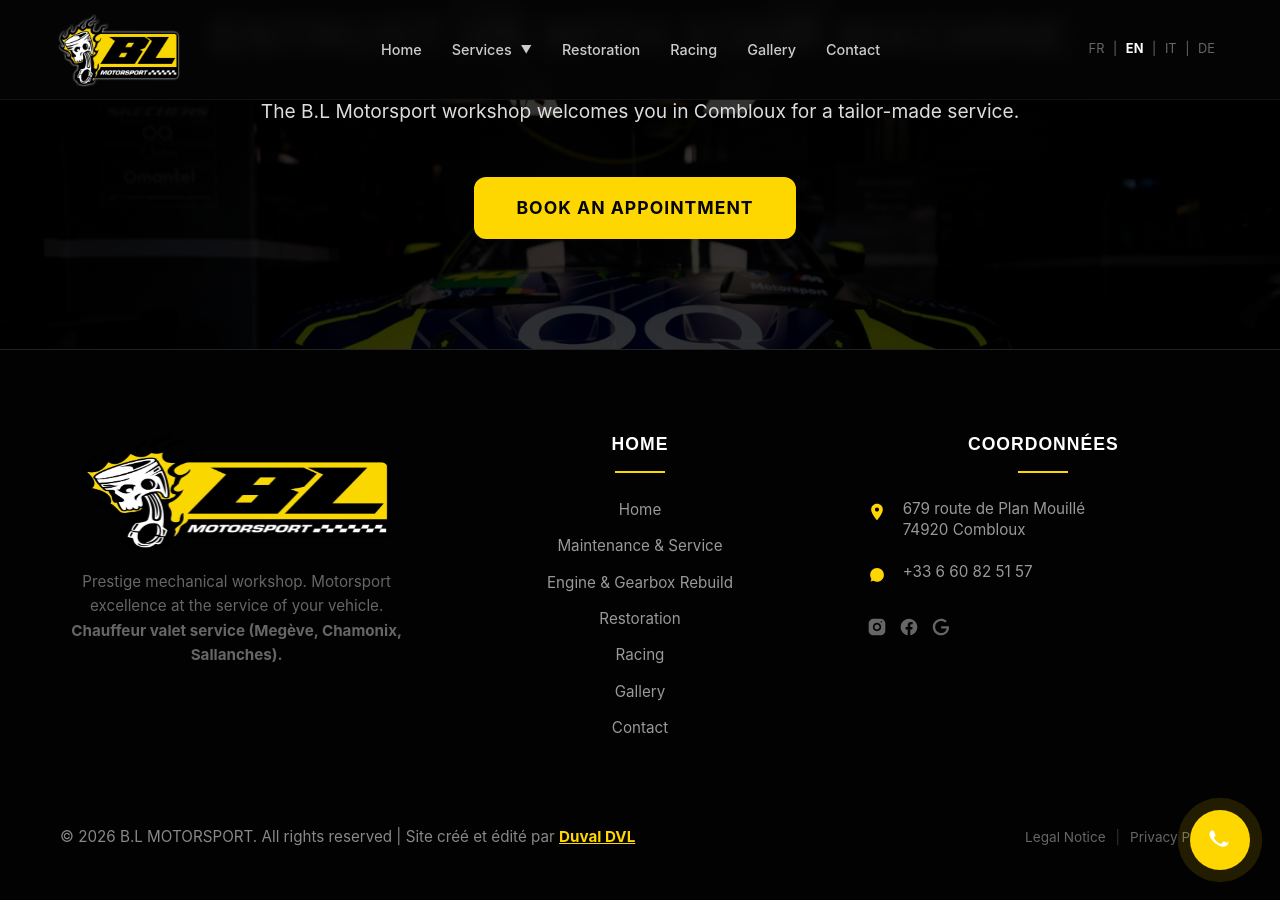
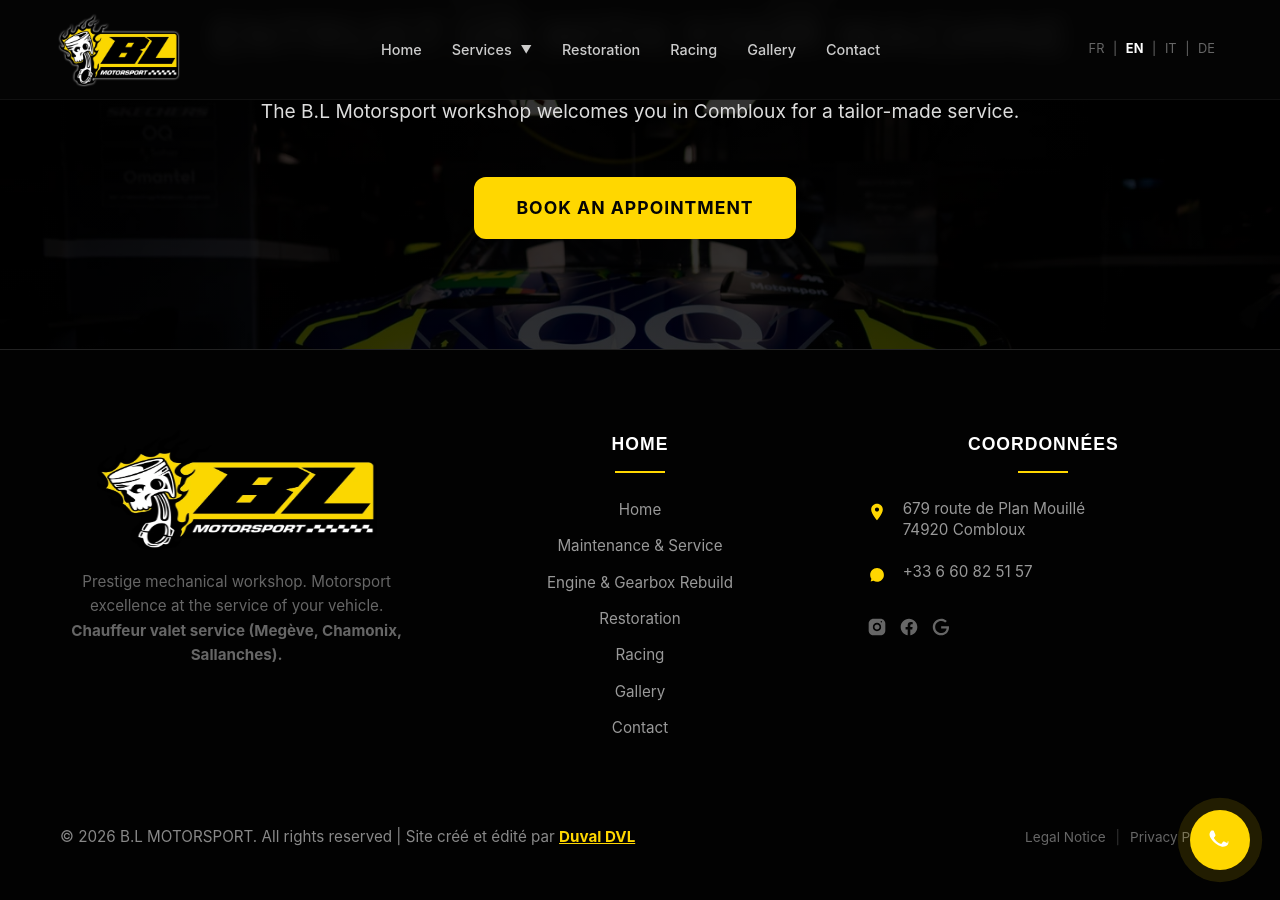
Before and after one commit to DuvalDVL/bl-motorsport, a Jekyll site: the page built from en/index.html, in a window 1280 px wide and 900 px high, scrolled down 3903 px. Built offline with Jekyll 4.4.1, drawn with Linux system fonts in a browser that asks for light colours.

Commit message:
Update footer.html

```diff
--- a/_includes/footer.html
+++ b/_includes/footer.html
@@ -4,7 +4,7 @@
 
       <div class="footer-col brand-col">
         <a href="{{ site.baseurl }}/{{ page.lang }}/" class="footer-logo">
-          <img src="{{ '/assets/img/logo.webp' | absolute_url }}" alt="B.L Motorsport" width="309" height="184" class="logo-img">
+          <img src="{{ '/assets/img/logo.webp' | absolute_url }}" alt="B.L Motorsport" width="280" height="184" class="logo-img">
         </a>
         <p class="footer-desc">
           {{ site.data.locales.footer.desc[page.lang] }}
```
